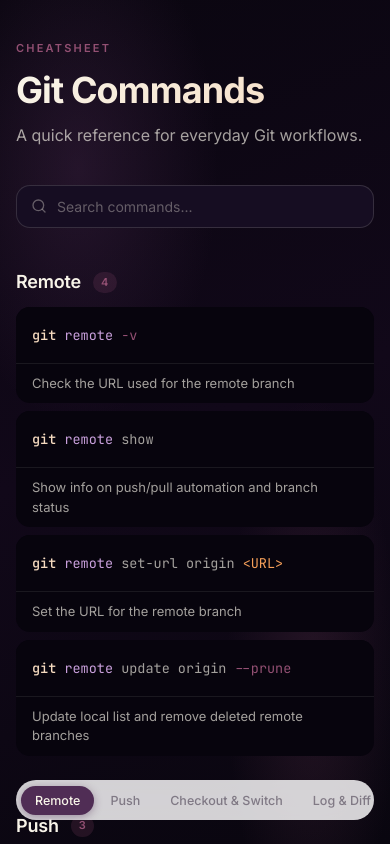
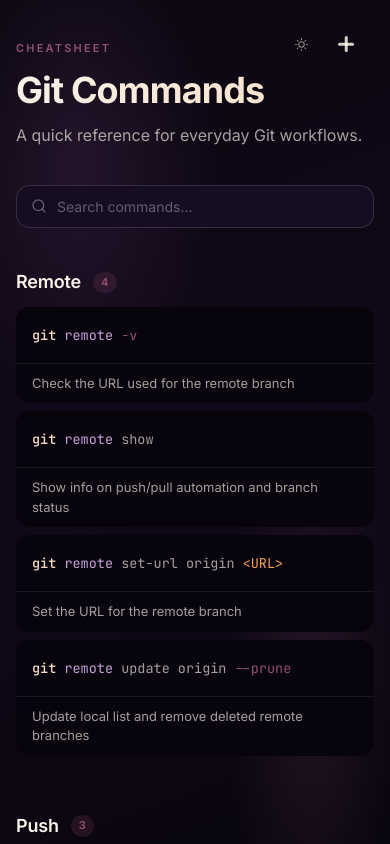
Before and after one commit to yvdmeij/git-commands, a Svelte app: page / in a window 390 px wide. Shown: the top 844 px of the page. Built offline with nearby package versions, Linux system fonts and the light colour scheme.

Commit message:
Improved menu, added biome, added some animations

```diff
--- a/src/App.svelte
+++ b/src/App.svelte
@@ -1,31 +1,96 @@
 <script lang="ts">
+import {
+  GitBranch,
+  GitMerge,
+  Globe,
+  History,
+  Layers,
+  Layout,
+  RotateCcw,
+  Shield,
+  Upload,
+} from 'lucide-svelte';
 import CommandBlock from './lib/CommandBlock.svelte';
 import { sections } from './lib/commands';
 
+const iconMap: Record<string, typeof Globe> = {
+  globe: Globe,
+  upload: Upload,
+  'git-branch': GitBranch,
+  history: History,
+  layers: Layers,
+  layout: Layout,
+  'rotate-ccw': RotateCcw,
+  'git-merge': GitMerge,
+  shield: Shield,
+};
+
 let activeSection = $state<string>(sections[0].id);
+let menuOpen = $state(false);
 let search = $state('');
+
 let copied = $state<string | null>(null);
 let light = $state(localStorage.getItem('theme') === 'light');
 
 if (light) document.documentElement.setAttribute('data-theme', 'light');
 
-  function toggleTheme() {
+function applyTheme() {
   light = !light;
   const theme = light ? 'light' : 'dark';
   document.documentElement.setAttribute('data-theme', theme);
   localStorage.setItem('theme', theme);
 }
 
+type ViewTransitionDoc = Document & {
+  startViewTransition?: (cb: () => void) => { ready: Promise<void> };
+};
+
+function toggleTheme(e: MouseEvent) {
+  const doc = document as ViewTransitionDoc;
+  const reduced = window.matchMedia('(prefers-reduced-motion: reduce)').matches;
+
+  // Fallback for browsers without the View Transitions API (or reduced motion)
+  if (!doc.startViewTransition || reduced) {
+    applyTheme();
+    return;
+  }
+
+  // Circular reveal expanding from the toggle button
+  const x = e.clientX;
+  const y = e.clientY;
+  const endRadius = Math.hypot(
+    Math.max(x, window.innerWidth - x),
+    Math.max(y, window.innerHeight - y),
+  );
+
+  const transition = doc.startViewTransition(() => applyTheme());
+  transition.ready.then(() => {
+    document.documentElement.animate(
+      {
+        clipPath: [
+          `circle(0px at ${x}px ${y}px)`,
+          `circle(${endRadius}px at ${x}px ${y}px)`,
+        ],
+      },
+      {
+        duration: 520,
+        easing: 'cubic-bezier(0.4, 0, 0.2, 1)',
+        pseudoElement: '::view-transition-new(root)',
+      },
+    );
+  });
+}
+
 $effect(() => {
   const observer = new IntersectionObserver(
     (entries) => {
-        entries.forEach(entry => {
+      entries.forEach((entry) => {
         if (entry.isIntersecting) activeSection = entry.target.id;
       });
     },
-      { rootMargin: '-20% 0px -65% 0px', threshold: 0 }
+    { rootMargin: '-20% 0px -65% 0px', threshold: 0 },
   );
-    sections.forEach(s => {
+  sections.forEach((s) => {
     const el = document.getElementById(s.id);
     if (el) observer.observe(el);
   });
@@ -36,15 +101,15 @@
   search.trim().length === 0
     ? sections
     : sections
-          .map(s => ({
+        .map((s) => ({
           ...s,
           commands: s.commands.filter(
-              c =>
+            (c) =>
               c.cmd.toLowerCase().includes(search.toLowerCase()) ||
-                c.desc.toLowerCase().includes(search.toLowerCase())
+              c.desc.toLowerCase().includes(search.toLowerCase()),
           ),
         }))
-          .filter(s => s.commands.length > 0)
+        .filter((s) => s.commands.length > 0),
 );
 
 function copyCmd(cmd: string) {
@@ -55,7 +120,9 @@
 
 function scrollTo(id: string) {
   activeSection = id;
-    document.getElementById(id)?.scrollIntoView({ behavior: 'smooth', block: 'start' });
+  document
+    .getElementById(id)
+    ?.scrollIntoView({ behavior: 'smooth', block: 'start' });
 }
 </script>
 
@@ -144,24 +211,21 @@
   </div>
 {/if}
 
-<!-- Floating bottom nav -->
-<nav class="bottom-nav">
-  <div class="bottom-nav-inner">
-    {#each sections as s}
-      <button
-        class="bottom-nav-item {activeSection === s.id ? 'active' : ''}"
-        onclick={() => scrollTo(s.id)}
-      >
-        {s.title}
-      </button>
-    {/each}
-    <div class="bottom-nav-sep"></div>
-    <button class="bottom-nav-toggle" onclick={toggleTheme} aria-label="Toggle theme">
-      {#if light}
+<!-- FAB backdrop -->
+{#if menuOpen}
+  <div class="fab-backdrop" onclick={() => menuOpen = false} aria-hidden="true"></div>
+{/if}
+
+<!-- FAB nav -->
+<div class="fab-nav">
+  <div class="fab-bar">
+    <button class="fab-theme {light ? 'is-light' : ''}" onclick={toggleTheme} aria-label="Toggle theme">
+      <span class="theme-icon theme-icon--moon" aria-hidden="true">
         <svg width="13" height="13" viewBox="0 0 24 24" fill="none" stroke="currentColor" stroke-width="2" stroke-linecap="round" stroke-linejoin="round">
           <path d="M21 12.79A9 9 0 1 1 11.21 3 7 7 0 0 0 21 12.79z"/>
         </svg>
-      {:else}
+      </span>
+      <span class="theme-icon theme-icon--sun" aria-hidden="true">
         <svg width="13" height="13" viewBox="0 0 24 24" fill="none" stroke="currentColor" stroke-width="2" stroke-linecap="round" stroke-linejoin="round">
           <circle cx="12" cy="12" r="5"/>
           <line x1="12" y1="1" x2="12" y2="3"/><line x1="12" y1="21" x2="12" y2="23"/>
@@ -169,10 +233,31 @@
           <line x1="1" y1="12" x2="3" y2="12"/><line x1="21" y1="12" x2="23" y2="12"/>
           <line x1="4.22" y1="19.78" x2="5.64" y2="18.36"/><line x1="18.36" y1="5.64" x2="19.78" y2="4.22"/>
         </svg>
-      {/if}
+      </span>
+    </button>
+    <button class="fab-btn {menuOpen ? 'is-open' : ''}" onclick={() => menuOpen = !menuOpen} aria-label="Toggle menu">
+      <span class="fab-cross" aria-hidden="true">
+        <span class="fab-cross-bar fab-cross-bar--h"></span>
+        <span class="fab-cross-bar fab-cross-bar--v"></span>
+      </span>
     </button>
   </div>
-</nav>
+
+  {#if menuOpen}
+    <div class="fab-menu">
+      {#each sections as s}
+        {@const Icon = iconMap[s.icon]}
+        <button
+          class="fab-menu-item {activeSection === s.id ? 'active' : ''}"
+          onclick={() => { scrollTo(s.id); menuOpen = false; }}
+        >
+          <Icon size={14} strokeWidth={2} />
+          {s.title}
+        </button>
+      {/each}
+    </div>
+  {/if}
+</div>
 
 <style>
   .shell {
@@ -193,81 +278,177 @@
       linear-gradient(160deg, #0a0610 0%, #110819 50%, #09060f 100%);
   }
 
-  /* ── Bottom nav ── */
-  .bottom-nav {
+  /* ── FAB nav ── */
+  .fab-backdrop {
     position: fixed;
-    bottom: 24px;
-    left: 50%;
-    transform: translateX(-50%);
-    z-index: 100;
-    max-width: calc(100vw - 32px);
+    inset: 0;
+    z-index: 99;
   }
 
-  .bottom-nav-inner {
+  .fab-nav {
+    position: fixed;
+    top: 24px;
+    right: 24px;
+    z-index: 100;
+    display: flex;
+    flex-direction: column;
+    align-items: flex-end;
+    gap: 10px;
+  }
+
+  .fab-menu {
+    display: flex;
+    flex-direction: column;
+    gap: 2px;
+    padding: 6px;
+    border-radius: var(--r-lg);
+    background: rgba(40, 15, 58, 0.92);
+    backdrop-filter: blur(24px) saturate(180%);
+    -webkit-backdrop-filter: blur(24px) saturate(180%);
+    border: 1px solid rgba(147, 80, 115, 0.25);
+    box-shadow: 0 8px 32px rgba(0, 0, 0, 0.4), inset 0 1px 0 rgba(147, 80, 115, 0.15);
+    animation: fab-menu-in var(--dur) var(--ease-out);
+    transform-origin: top right;
+  }
+
+  @keyframes fab-menu-in {
+    from { opacity: 0; transform: scale(0.92) translateY(-8px); }
+    to   { opacity: 1; transform: scale(1) translateY(0); }
+  }
+
+  .fab-menu-item {
     display: flex;
     align-items: center;
-    gap: 2px;
-    padding: 5px;
-    border-radius: var(--r-pill);
-    background: rgba(255, 255, 255, 0.82);
-    backdrop-filter: blur(24px) saturate(180%);
-    -webkit-backdrop-filter: blur(24px) saturate(180%);
-    overflow-x: auto;
-    scrollbar-width: none;
-  }
-
-  .bottom-nav-inner::-webkit-scrollbar { display: none; }
-
-  .bottom-nav-item {
-    flex: none;
-    padding: 7px 14px;
-    border-radius: var(--r-pill);
+    gap: 8px;
+    padding: 9px 16px 9px 12px;
+    border-radius: var(--r-md);
     background: transparent;
     border: none;
     cursor: pointer;
-    color: rgba(26, 14, 36, 0.45);
-    font-size: 12.5px;
+    color: rgba(248, 244, 233, 0.6);
+    font-size: 13px;
     font-weight: 500;
     white-space: nowrap;
+    width: 100%;
     transition: color var(--dur) var(--ease), background var(--dur) var(--ease);
   }
 
-  .bottom-nav-item:hover {
-    color: rgba(26, 14, 36, 0.8);
+  .fab-menu-item:hover {
+    color: rgba(248, 244, 233, 0.9);
+    background: rgba(147, 80, 115, 0.15);
   }
 
-  .bottom-nav-item.active {
-    background: #502D55;
+  .fab-menu-item.active {
+    background: rgba(147, 80, 115, 0.38);
     color: #F8F4E9;
-    box-shadow: 0 2px 8px rgba(80, 45, 85, 0.4);
   }
 
-  .bottom-nav-sep {
-    width: 1px;
-    height: 16px;
-    background: rgba(26, 14, 36, 0.12);
-    margin: 0 4px;
-    flex: none;
+  .fab-bar {
+    display: flex;
+    align-items: center;
+    gap: 8px;
   }
 
-  .bottom-nav-toggle {
-    flex: none;
-    width: 30px;
-    height: 30px;
-    border-radius: var(--r-pill);
+  .fab-theme {
+    position: relative;
+    width: 34px;
+    height: 34px;
     background: transparent;
     border: none;
     cursor: pointer;
-    color: rgba(26, 14, 36, 0.45);
+    color: rgba(248, 244, 233, 0.55);
     display: flex;
     align-items: center;
     justify-content: center;
-    transition: color var(--dur) var(--ease), background var(--dur) var(--ease);
+    transition: color var(--dur) var(--ease), transform var(--dur) var(--ease);
   }
 
-  .bottom-nav-toggle:hover {
-    color: rgba(26, 14, 36, 0.8);
-    background: rgba(26, 14, 36, 0.06);
+  .fab-theme:hover {
+    color: rgba(248, 244, 233, 0.95);
+    transform: scale(1.12);
+  }
+
+  /* Sun ↔ moon crossfade */
+  .theme-icon {
+    position: absolute;
+    display: flex;
+    align-items: center;
+    justify-content: center;
+    transition: opacity var(--dur-slow) var(--ease),
+                transform var(--dur-slow) var(--ease);
+  }
+
+  .theme-icon--moon {
+    opacity: 0;
+    transform: rotate(-90deg) scale(0.4);
+  }
+  .theme-icon--sun {
+    opacity: 1;
+    transform: rotate(0deg) scale(1);
+  }
+
+  .fab-theme.is-light .theme-icon--moon {
+    opacity: 1;
+    transform: rotate(0deg) scale(1);
+  }
+  .fab-theme.is-light .theme-icon--sun {
+    opacity: 0;
+    transform: rotate(90deg) scale(0.4);
+  }
+
+  .fab-btn {
+    width: 40px;
+    height: 40px;
+    background: transparent;
+    border: none;
+    cursor: pointer;
+    color: rgba(248, 244, 233, 0.85);
+    display: flex;
+    align-items: center;
+    justify-content: center;
+    transition: color var(--dur) var(--ease), transform var(--dur) var(--ease);
+  }
+
+  .fab-btn:hover {
+    color: #F8F4E9;
+    transform: scale(1.12);
+  }
+
+  /* Plus → X morph */
+  .fab-cross {
+    position: relative;
+    width: 16px;
+    height: 16px;
+    transition: transform var(--dur-slow) var(--ease);
+  }
+
+  .fab-cross-bar {
+    position: absolute;
+    top: 50%;
+    left: 50%;
+    background: currentColor;
+    border-radius: var(--r-pill);
+    transition: transform var(--dur-slow) var(--ease);
+  }
+
+  .fab-cross-bar--h {
+    width: 16px;
+    height: 2.5px;
+    transform: translate(-50%, -50%);
+  }
+  .fab-cross-bar--v {
+    width: 2.5px;
+    height: 16px;
+    transform: translate(-50%, -50%);
+  }
+
+  /* Spin 135° so the plus sweeps round and lands as an X */
+  .fab-btn.is-open .fab-cross {
+    transform: rotate(135deg);
+  }
+  /* Collapse one bar slightly for a tighter, balanced ✕ */
+  .fab-btn.is-open .fab-cross-bar--v {
+    transform: translate(-50%, -50%) scaleY(0.92);
   }
 
   /* ── Main ── */
@@ -372,7 +553,7 @@
     display: flex;
     flex-direction: column;
     gap: 56px;
-    max-width: 800px;
+    max-width: 680px;
   }
 
   .section {
@@ -438,7 +619,7 @@
   /* ── Toast ── */
   .toast {
     position: fixed;
-    bottom: 88px;
+    bottom: 32px;
     left: 50%;
     transform: translateX(-50%);
     z-index: 100;
@@ -466,35 +647,40 @@
     background: linear-gradient(135deg, #ffffff 0%, #F8F4E9 20%, #F6DBC0 45%, #935073 75%, #502D55 88%, #1D1A39 100%);
   }
 
-  :global([data-theme="light"]) .bottom-nav-inner {
-    background: rgba(255, 255, 255, 0.80);
-    box-shadow: 0 8px 32px rgba(80, 45, 85, 0.15), inset 0 1px 0 rgba(255, 255, 255, 0.9);
+  :global([data-theme="light"]) .fab-menu {
+    background: rgba(255, 255, 255, 0.92);
+    border-color: rgba(147, 80, 115, 0.2);
+    box-shadow: 0 8px 32px rgba(80, 45, 85, 0.15);
   }
 
-  :global([data-theme="light"]) .bottom-nav-item {
-    color: rgba(26, 14, 36, 0.5);
+  :global([data-theme="light"]) .fab-menu-item {
+    color: rgba(26, 14, 36, 0.6);
   }
 
-  :global([data-theme="light"]) .bottom-nav-item:hover {
+  :global([data-theme="light"]) .fab-menu-item:hover {
     color: #1a0e24;
+    background: rgba(147, 80, 115, 0.08);
   }
 
-  :global([data-theme="light"]) .bottom-nav-item.active {
+  :global([data-theme="light"]) .fab-menu-item.active {
     background: #1D1A39;
     color: #F8F4E9;
   }
 
-  :global([data-theme="light"]) .bottom-nav-sep {
-    background: rgba(26, 14, 36, 0.15);
+  :global([data-theme="light"]) .fab-theme {
+    color: rgba(26, 14, 36, 0.55);
   }
 
-  :global([data-theme="light"]) .bottom-nav-toggle {
-    color: rgba(26, 14, 36, 0.5);
+  :global([data-theme="light"]) .fab-theme:hover {
+    color: #1a0e24;
   }
 
-  :global([data-theme="light"]) .bottom-nav-toggle:hover {
+  :global([data-theme="light"]) .fab-btn {
+    color: rgba(26, 14, 36, 0.85);
+  }
+
+  :global([data-theme="light"]) .fab-btn:hover {
     color: #1a0e24;
-    background: rgba(26, 14, 36, 0.06);
   }
 
   :global([data-theme="light"]) .search-wrap,
@@ -515,6 +701,29 @@
   :global([data-theme="light"] .tok-arg)     { color: var(--tok-arg); }
   :global([data-theme="light"] .copy-btn.copied) { color: var(--tok-arg); }
 
+  /* ── Theme view-transition (circular reveal) ── */
+  /* Disable the default cross-fade so the clip-path circle reads cleanly */
+  :global(::view-transition-old(root)),
+  :global(::view-transition-new(root)) {
+    animation: none;
+    mix-blend-mode: normal;
+  }
+  /* New (incoming) theme is revealed on top by the expanding circle */
+  :global(::view-transition-old(root)) {
+    z-index: 1;
+  }
+  :global(::view-transition-new(root)) {
+    z-index: 9999;
+  }
+
+  @media (prefers-reduced-motion: reduce) {
+    .theme-icon,
+    .fab-cross,
+    .fab-cross-bar {
+      transition: none;
+    }
+  }
+
   /* ── Responsive ── */
   @media (max-width: 600px) {
     .main {
--- a/src/lib/commands.ts
+++ b/src/lib/commands.ts
@@ -17,10 +17,22 @@
     title: 'Remote',
     icon: 'globe',
     commands: [
-      { cmd: 'git remote -v', desc: 'Check the URL used for the remote branch' },
-      { cmd: 'git remote show', desc: 'Show info on push/pull automation and branch status' },
-      { cmd: 'git remote set-url origin <URL>', desc: 'Set the URL for the remote branch' },
-      { cmd: 'git remote update origin --prune', desc: 'Update local list and remove deleted remote branches' },
+      {
+        cmd: 'git remote -v',
+        desc: 'Check the URL used for the remote branch',
+      },
+      {
+        cmd: 'git remote show',
+        desc: 'Show info on push/pull automation and branch status',
+      },
+      {
+        cmd: 'git remote set-url origin <URL>',
+        desc: 'Set the URL for the remote branch',
+      },
+      {
+        cmd: 'git remote update origin --prune',
+        desc: 'Update local list and remove deleted remote branches',
+      },
     ],
   },
   {
@@ -28,8 +40,14 @@
     title: 'Push',
     icon: 'upload',
     commands: [
-      { cmd: 'git push -u origin <branch>', desc: 'Push to remote and set upstream' },
-      { cmd: 'git push origin <branch>', desc: 'Create remote branch from current' },
+      {
+        cmd: 'git push -u origin <branch>',
+        desc: 'Push to remote and set upstream',
+      },
+      {
+        cmd: 'git push origin <branch>',
+        desc: 'Create remote branch from current',
+      },
       { cmd: 'git push -d origin <branch>', desc: 'Delete remote branch' },
     ],
   },
@@ -38,7 +56,10 @@
     title: 'Checkout & Switch',
     icon: 'git-branch',
     commands: [
-      { cmd: 'git checkout -b <name>', desc: 'Create new branch and switch to it' },
+      {
+        cmd: 'git checkout -b <name>',
+        desc: 'Create new branch and switch to it',
+      },
       { cmd: 'git checkout <name>', desc: 'Change branch' },
       { cmd: 'git switch <name>', desc: 'Modern way to change branches' },
       { cmd: 'git checkout <hash>', desc: 'Go to a specific commit' },
@@ -50,8 +71,14 @@
     icon: 'history',
     commands: [
       { cmd: 'git log', desc: 'See local commits (q to exit)' },
-      { cmd: 'git reflog', desc: 'Show recent commits, pulls, resets, and pushes' },
-      { cmd: 'git diff HEAD', desc: 'See differences between staged and new changes' },
+      {
+        cmd: 'git reflog',
+        desc: 'Show recent commits, pulls, resets, and pushes',
+      },
+      {
+        cmd: 'git diff HEAD',
+        desc: 'See differences between staged and new changes',
+      },
       { cmd: 'git diff <branch1>..<branch2>', desc: 'Compare two branches' },
     ],
   },
@@ -60,12 +87,21 @@
     title: 'Stash',
     icon: 'layers',
     commands: [
-      { cmd: 'git stash', desc: 'Record current state and return to clean directory' },
+      {
+        cmd: 'git stash',
+        desc: 'Record current state and return to clean directory',
+      },
       { cmd: 'git stash -u', desc: 'Stash files including untracked changes' },
       { cmd: 'git stash list', desc: 'List all stashed modifications' },
-      { cmd: 'git stash apply <index>', desc: 'Restore a specific stash (e.g., index 1)' },
+      {
+        cmd: 'git stash apply <index>',
+        desc: 'Restore a specific stash (e.g., index 1)',
+      },
       { cmd: 'git stash drop <index>', desc: 'Remove a specific stash' },
-      { cmd: 'git stash push -u -m "your message here"', desc: 'Stash all changes with a message' },
+      {
+        cmd: 'git stash push -u -m "your message here"',
+        desc: 'Stash all changes with a message',
+      },
     ],
   },
   {
@@ -73,11 +109,26 @@
     title: 'Worktree',
     icon: 'layout',
     commands: [
-      { cmd: 'git worktree add <path> <branch>', desc: 'Create a new directory and checkout a branch' },
-      { cmd: 'git worktree list', desc: 'List all active worktrees linked to this repo' },
-      { cmd: 'git worktree remove <path>', desc: 'Safely remove a worktree directory' },
-      { cmd: 'git worktree prune', desc: 'Clean up stale worktree information' },
-      { cmd: 'git worktree lock / unlock', desc: 'Prevent/allow worktree from being pruned' },
+      {
+        cmd: 'git worktree add <path> <branch>',
+        desc: 'Create a new directory and checkout a branch',
+      },
+      {
+        cmd: 'git worktree list',
+        desc: 'List all active worktrees linked to this repo',
+      },
+      {
+        cmd: 'git worktree remove <path>',
+        desc: 'Safely remove a worktree directory',
+      },
+      {
+        cmd: 'git worktree prune',
+        desc: 'Clean up stale worktree information',
+      },
+      {
+        cmd: 'git worktree lock / unlock',
+        desc: 'Prevent/allow worktree from being pruned',
+      },
     ],
   },
   {
@@ -85,11 +136,23 @@
     title: 'Cleaning & Resetting',
     icon: 'rotate-ccw',
     commands: [
-      { cmd: 'git commit --amend', desc: 'Add forgotten changes to the last commit' },
-      { cmd: 'git reset --soft HEAD~1', desc: 'Undo last commit, but keep your changes' },
-      { cmd: 'git reset --hard HEAD~1', desc: 'Undo last commit and discard all changes' },
+      {
+        cmd: 'git commit --amend',
+        desc: 'Add forgotten changes to the last commit',
+      },
+      {
+        cmd: 'git reset --soft HEAD~1',
+        desc: 'Undo last commit, but keep your changes',
+      },
+      {
+        cmd: 'git reset --hard HEAD~1',
+        desc: 'Undo last commit and discard all changes',
+      },
       { cmd: 'git clean -df', desc: 'Remove untracked files and directories' },
-      { cmd: 'git revert <hash>', desc: 'Undo a specific old commit with a new commit' },
+      {
+        cmd: 'git revert <hash>',
+        desc: 'Undo a specific old commit with a new commit',
+      },
     ],
   },
   {
@@ -97,9 +160,18 @@
     title: 'Rebase',
     icon: 'git-merge',
     commands: [
-      { cmd: 'git checkout <branch>', desc: 'Step 1: Switch to the branch to rebase' },
-      { cmd: 'git rebase -i HEAD~3', desc: 'Step 2: Open interactive rebase (opens VIM)' },
-      { cmd: 'git push origin <branch> --force', desc: 'Step 4: Force push after rebase' },
+      {
+        cmd: 'git checkout <branch>',
+        desc: 'Step 1: Switch to the branch to rebase',
+      },
+      {
+        cmd: 'git rebase -i HEAD~3',
+        desc: 'Step 2: Open interactive rebase (opens VIM)',
+      },
+      {
+        cmd: 'git push origin <branch> --force',
+        desc: 'Step 4: Force push after rebase',
+      },
     ],
     notes: [
       'In VIM: change pick to drop (delete commit) or squash (combine commits)',
@@ -110,9 +182,18 @@
     title: 'Recovering Lost Work',
     icon: 'shield',
     commands: [
-      { cmd: 'git fsck --lost-found', desc: 'Find lost staged changes (checks .git/lost-found/)' },
-      { cmd: 'git reflog', desc: 'Find the SHA1 after an accidental hard reset' },
-      { cmd: 'git reset --hard <sha1>', desc: 'Restore to a specific commit found via reflog' },
+      {
+        cmd: 'git fsck --lost-found',
+        desc: 'Find lost staged changes (checks .git/lost-found/)',
+      },
+      {
+        cmd: 'git reflog',
+        desc: 'Find the SHA1 after an accidental hard reset',
+      },
+      {
+        cmd: 'git reset --hard <sha1>',
+        desc: 'Restore to a specific commit found via reflog',
+      },
     ],
   },
 ];
--- a/src/tokens.css
+++ b/src/tokens.css
@@ -1,75 +1,77 @@
-:root, :root[data-theme="dark"] {
+:root,
+:root[data-theme="dark"] {
   /* ── Violet Dusk palette ── */
-  --vd-deep:    #502D55;
-  --vd-mauve:   #935073;
-  --vd-peach:   #F6DBC0;
-  --vd-cream:   #F8F4E9;
+  --vd-deep: #502d55;
+  --vd-mauve: #935073;
+  --vd-peach: #f6dbc0;
+  --vd-cream: #f8f4e9;
 
   /* ── Background ── */
-  --bg:         #0a0610;
-  --bg-2:       #110819;
-  --bg-card:    #160d22;
-  --bg-code:    #07040d;
+  --bg: #0a0610;
+  --bg-2: #110819;
+  --bg-card: #160d22;
+  --bg-code: #07040d;
 
   /* ── Text ── */
-  --ink:        #F8F4E9;
-  --ink-2:      rgba(248, 244, 233, 0.65);
-  --ink-3:      rgba(248, 244, 233, 0.35);
+  --ink: #f8f4e9;
+  --ink-2: rgba(248, 244, 233, 0.65);
+  --ink-3: rgba(248, 244, 233, 0.35);
 
   /* ── Accent ── */
-  --accent:     #935073;
+  --accent: #935073;
   --accent-dim: rgba(147, 80, 115, 0.18);
-  --accent-glow:rgba(147, 80, 115, 0.35);
+  --accent-glow: rgba(147, 80, 115, 0.35);
 
   /* ── Borders ── */
-  --border:     rgba(248, 244, 233, 0.08);
-  --border-2:   rgba(248, 244, 233, 0.14);
+  --border: rgba(248, 244, 233, 0.08);
+  --border-2: rgba(248, 244, 233, 0.14);
 
   /* ── Code token colors ── */
-  --tok-cmd:    #F6DBC0;   /* git keyword */
-  --tok-sub:    #c9a0dc;   /* subcommand */
-  --tok-flag:   #935073;   /* flags like -u, --soft */
-  --tok-arg:    #F59F59;   /* <branch>, <hash>, paths */
-  --tok-punct:  rgba(248, 244, 233, 0.4);
+  --tok-cmd: #f6dbc0; /* git keyword */
+  --tok-sub: #c9a0dc; /* subcommand */
+  --tok-flag: #935073; /* flags like -u, --soft */
+  --tok-arg: #f59f59; /* <branch>, <hash>, paths */
+  --tok-punct: rgba(248, 244, 233, 0.4);
 
   /* ── Typography ── */
-  --font-sans:  'Inter', system-ui, -apple-system, sans-serif;
-  --font-mono:  'JetBrains Mono', 'Fira Code', 'Cascadia Code', ui-monospace, monospace;
+  --font-sans: "Inter", system-ui, -apple-system, sans-serif;
+  --font-mono:
+    "JetBrains Mono", "Fira Code", "Cascadia Code", ui-monospace, monospace;
 
   /* ── Motion ── */
-  --dur:        160ms;
-  --dur-slow:   240ms;
-  --ease:       cubic-bezier(0.25, 0, 0.25, 1);
-  --ease-out:   cubic-bezier(0, 0, 0.2, 1);
+  --dur: 160ms;
+  --dur-slow: 240ms;
+  --ease: cubic-bezier(0.25, 0, 0.25, 1);
+  --ease-out: cubic-bezier(0, 0, 0.2, 1);
 
   /* ── Radii ── */
-  --r-sm:  6px;
-  --r-md:  10px;
-  --r-lg:  14px;
-  --r-xl:  20px;
-  --r-pill:9999px;
+  --r-sm: 6px;
+  --r-md: 10px;
+  --r-lg: 14px;
+  --r-xl: 20px;
+  --r-pill: 9999px;
 }
 
 :root[data-theme="light"] {
-  --bg:         #F8F4E9;
-  --bg-2:       #F6DBC0;
-  --bg-card:    #ffffff;
-  --bg-code:    #ffffff;
+  --bg: #f8f4e9;
+  --bg-2: #f6dbc0;
+  --bg-card: #ffffff;
+  --bg-code: #ffffff;
 
-  --ink:        #1a0e24;
-  --ink-2:      rgba(26, 14, 36, 0.65);
-  --ink-3:      rgba(26, 14, 36, 0.35);
+  --ink: #1a0e24;
+  --ink-2: rgba(26, 14, 36, 0.65);
+  --ink-3: rgba(26, 14, 36, 0.35);
 
-  --accent:     #7a3d6e;
-  --accent-dim: rgba(122, 61, 110, 0.10);
-  --accent-glow:rgba(122, 61, 110, 0.20);
+  --accent: #7a3d6e;
+  --accent-dim: rgba(122, 61, 110, 0.1);
+  --accent-glow: rgba(122, 61, 110, 0.2);
 
-  --border:     rgba(26, 14, 36, 0.10);
-  --border-2:   rgba(26, 14, 36, 0.16);
+  --border: rgba(26, 14, 36, 0.1);
+  --border-2: rgba(26, 14, 36, 0.16);
 
-  --tok-cmd:    #502D55;
-  --tok-sub:    #7a3d6e;
-  --tok-flag:   #935073;
-  --tok-arg:    #AF445A;
-  --tok-punct:  rgba(26, 14, 36, 0.35);
+  --tok-cmd: #502d55;
+  --tok-sub: #7a3d6e;
+  --tok-flag: #935073;
+  --tok-arg: #af445a;
+  --tok-punct: rgba(26, 14, 36, 0.35);
 }
--- a/tsconfig.node.json
+++ b/tsconfig.node.json
@@ -2,7 +2,7 @@
   "compilerOptions": {
     "tsBuildInfoFile": "./node_modules/.tmp/tsconfig.node.tsbuildinfo",
     "target": "ES2022",
-    "lib": ["ES2023"],
+    "lib": ["ES2023", "DOM"],
     "module": "ESNext",
     "moduleResolution": "bundler",
     "allowSyntheticDefaultImports": true,
```
Also changed, not shown: biome.json (added, +58 -0 lines), src/app.css (+10 -5 lines), src/lib/CommandBlock.svelte (+8 -2 lines), src/main.ts (+5 -2 lines), 6 other files (tests, documents, lock files or other folders). Lines whose indentation alone changed are shown as unchanged.
